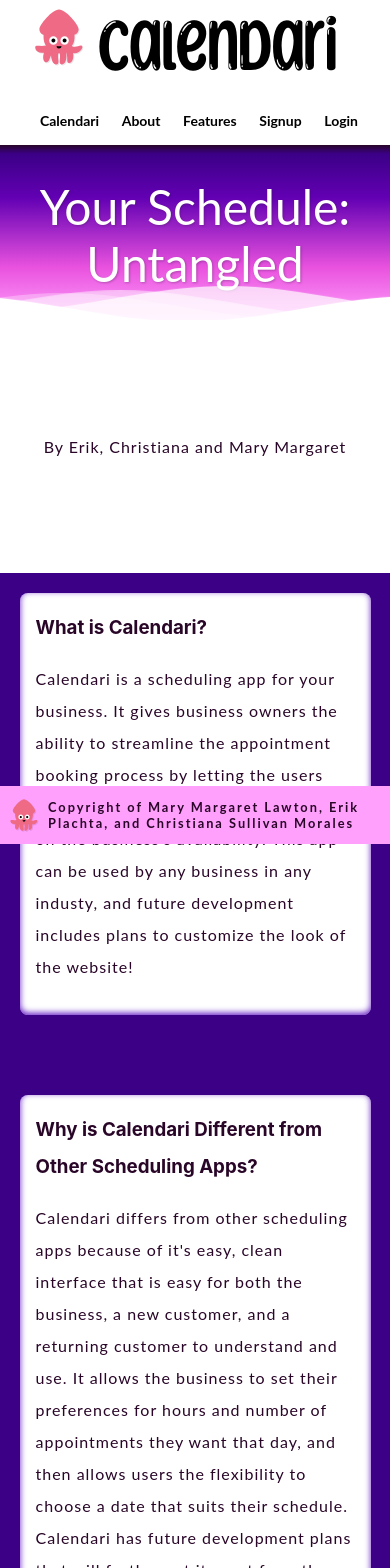
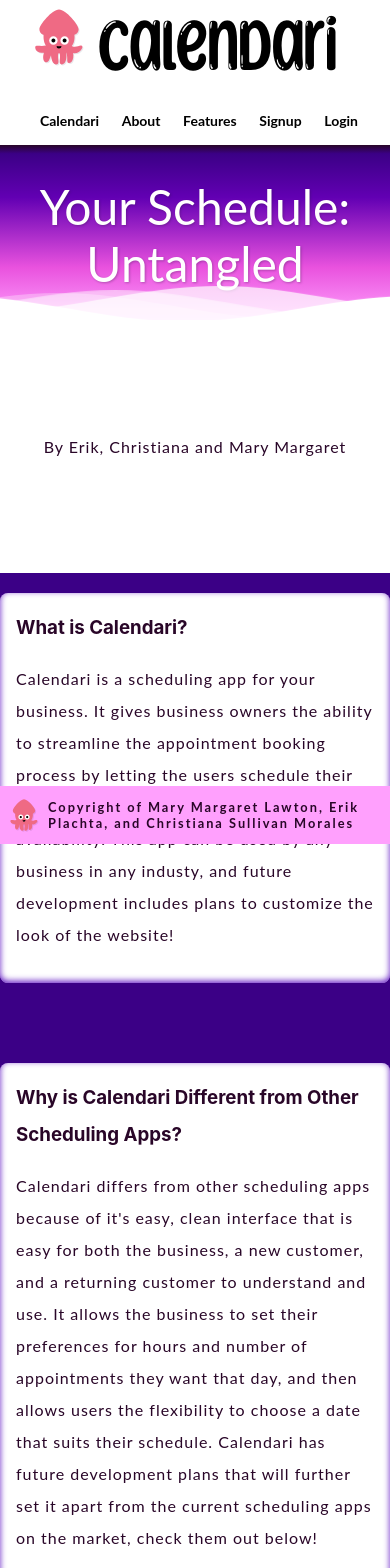
Before and after one commit to ErikPlachta/Calendari, a React (Create React App) app in the folder client/: page / in a window 390 px wide. Shown: the top 1568 px of the page. Built offline with nearby package versions, Linux system fonts and the light colour scheme.

Commit message:
flipped media query

```diff
--- a/client/src/assets/css/styles.css
+++ b/client/src/assets/css/styles.css
@@ -477,7 +477,7 @@ button:hover,
 .homeInformation {
   flex: 100%;
   width: 90%;
-  max-width: 600px;
+
   box-shadow: rgba(82, 0, 190, 0.9) 0px -2px 6px 0px inset;;
   border-radius: var(--br_primary);
   padding: 1rem;
@@ -712,7 +712,7 @@ SHARED STYLES -> Business, Scheduler, PageNotFound, SignUp
   flex: 100%;
   min-width: 40%;
   max-width: 90%; /* Updated this to 70% to match the  homepage styling */
-  max-width: 600px;
+
   height: auto;
   box-shadow: rgba(82, 0, 190, 0.9) 0px -2px 6px 0px inset;;
   border-radius: var(--br_primary);
@@ -1090,7 +1090,7 @@ footer p{
 
 
 
-@media (min-width: 600px) {
+@media (max-width: 600px) {
 
   .appointmentCard,
   .signupCard,
```
